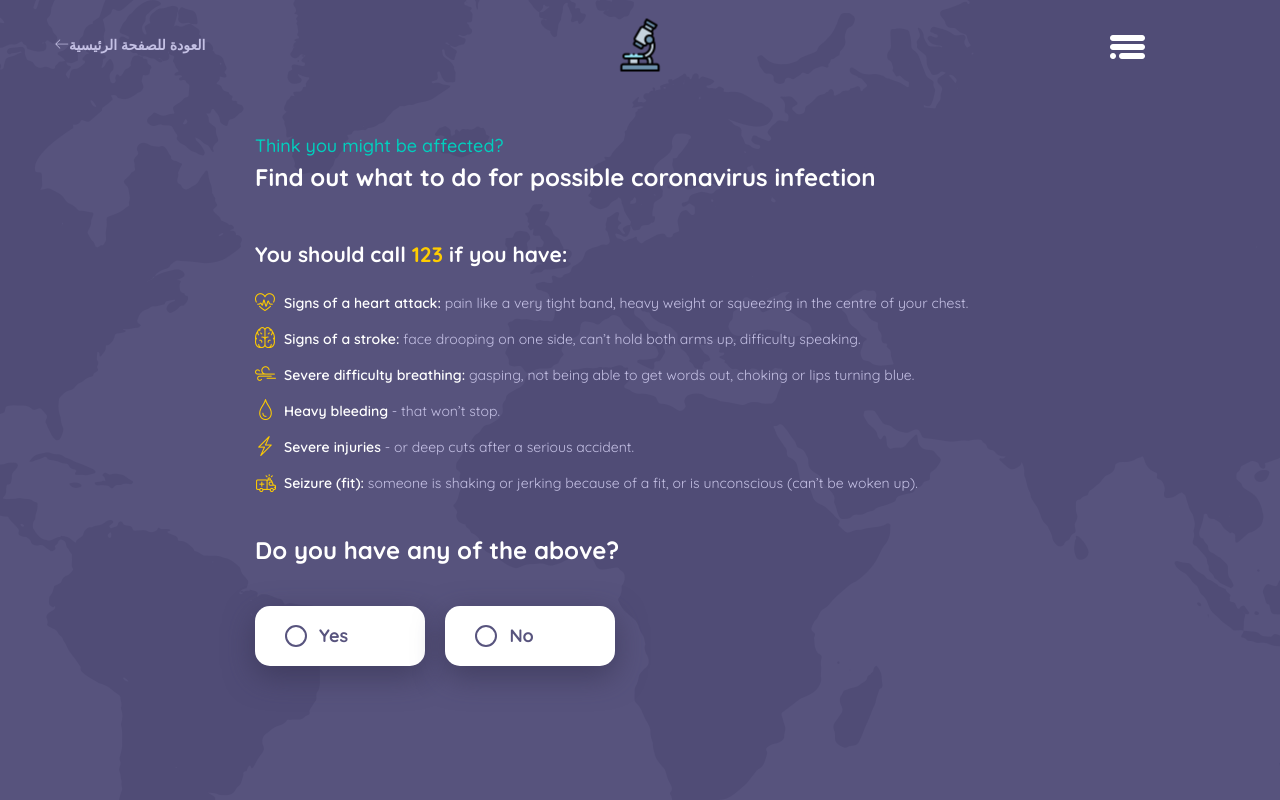
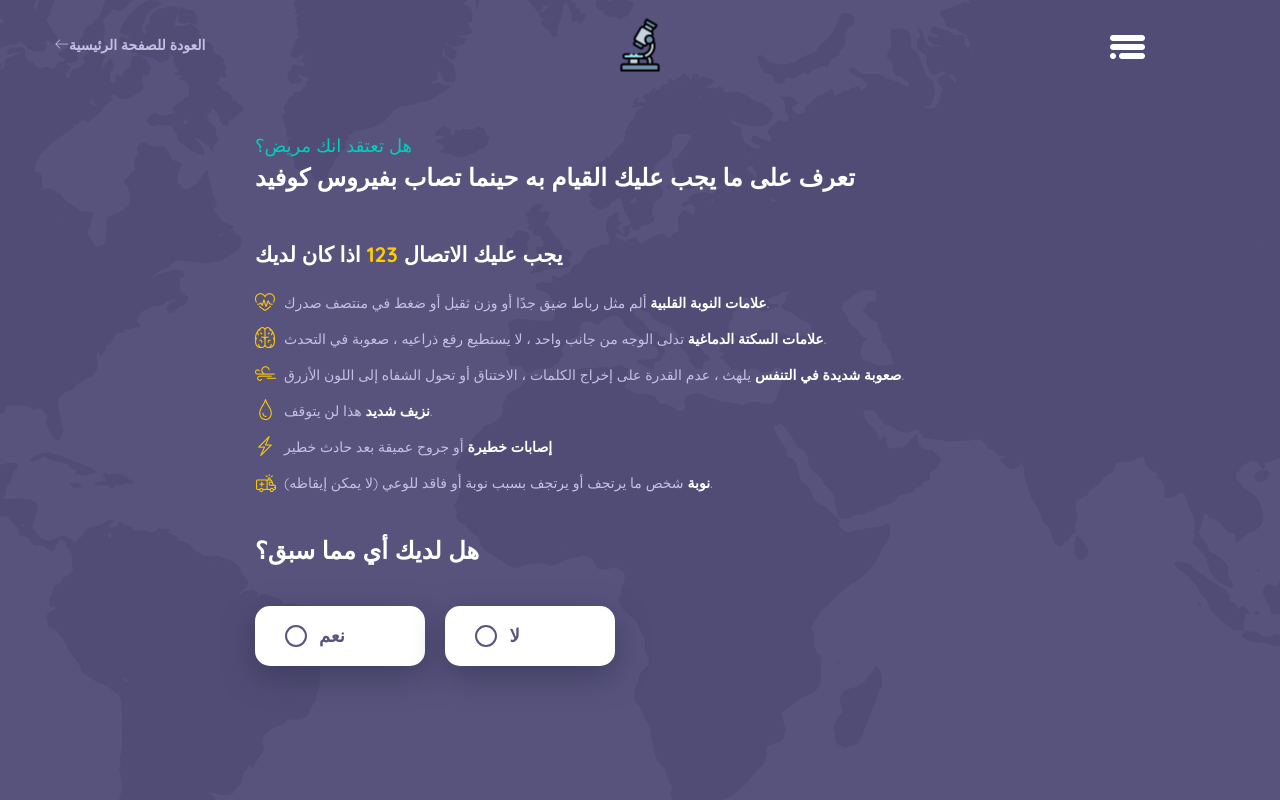
Before and after one commit to john0isaac/Centralized-and-Automated-Medical-Image-Analysis-Laboratory, a Flask app: page /virus-checker in a window 1280 px wide. Run offline with Flask 2, Linux system fonts and the light colour scheme; some libraries are stand-ins or nearby versions.

Commit message:
araic - virus checker

```diff
--- a/templates/pages/virus-checker-ar.html
+++ b/templates/pages/virus-checker-ar.html
@@ -9,37 +9,33 @@
                 <div class="container">
                     <div class="virus_checker_content">
                         <div class="main_title">
-                                    <h5>Think you might be affected?</h5>
-                                    <h2>Find out what to do for possible coronavirus infection</h2>
+                            <h5>هل تعتقد انك مريض؟</h5>
+                            <h2>تعرف على ما يجب عليك القيام به حينما تصاب بفيروس كوفيد </h2>
                         </div>
-                                <h4>You should call <span>123</span> if you have:</h4>
+                        <h4>يجب عليك الاتصال <span>123</span> اذا كان لديك</h4>
                         <ul class="list-unstyled">
-                                    <li><i class="linearicons-heart-pulse"></i><span>Signs of a heart attack:</span>
-                                        pain like a very tight band, heavy weight
-                                        or squeezing in the centre of your chest.</li>
-                                    <li><i class="linearicons-brain"></i><span>Signs of a stroke:</span> face drooping
-                                        on one side, can’t hold both arms
-                                        up, difficulty speaking.</li>
-                                    <li><i class="linearicons-wind"></i><span>Severe difficulty breathing:</span>
-                                        gasping, not being able to get words
-                                        out, choking or lips turning blue.</li>
-                                    <li><i class="linearicons-drop2"></i><span>Heavy bleeding</span> - that won’t stop.
+                            <li><i class="linearicons-heart-pulse"></i><span>علامات النوبة القلبية</span>
+                                ألم مثل رباط ضيق جدًا أو وزن ثقيل أو ضغط في منتصف صدرك.</li>
+                            <li><i class="linearicons-brain"></i><span>علامات السكتة الدماغية</span> تدلى الوجه من جانب
+                                واحد ، لا يستطيع رفع ذراعيه ، صعوبة في التحدث.</li>
+                            <li><i class="linearicons-wind"></i><span>صعوبة شديدة في التنفس</span>
+                                يلهث ، عدم القدرة على إخراج الكلمات ، الاختناق أو تحول الشفاه إلى اللون الأزرق.</li>
+                            <li><i class="linearicons-drop2"></i><span>نزيف شديد</span> هذا لن يتوقف.
                             </li>
-                                    <li><i class="linearicons-power"></i><span>Severe injuries</span> - or deep cuts
-                                        after a serious accident.</li>
-                                    <li><i class="linearicons-ambulance"></i><span>Seizure (fit): </span> someone is
-                                        shaking or jerking because of a fit, or
-                                        is unconscious (can’t be woken up).</li>
+                            <li><i class="linearicons-power"></i><span>إصابات خطيرة</span> أو جروح عميقة بعد حادث خطير
+                            </li>
+                            <li><i class="linearicons-ambulance"></i><span>نوبة </span>
+                                شخص ما يرتجف أو يرتجف بسبب نوبة أو فاقد للوعي (لا يمكن إيقاظه).</li>
                         </ul>
                         <div class="checked_button_info">
-                                    <h4>Do you have any of the above?</h4>
+                            <h4>هل لديك أي مما سبق؟</h4>
                             <div class="check_btn" data-toggle="modal" data-target="#ambulanceModal">
                                 <input type="radio" name="yes" id="yes" value="yes">
-                                        <label for="yes">Yes</label>
+                                <label for="yes">نعم</label>
                             </div>
                             <div class="check_btn moveDown">
                                 <input type="radio" name="yes" id="no" value="no">
-                                        <label for="no">No</label>
+                                <label for="no">لا</label>
                             </div>
                         </div>
                     </div>
@@ -54,36 +50,35 @@
             <div class="scrollable-content">
                 <div class="container">
                     <div class="virus_checker_content">
-                                <p>We need to know some details about your age, sex and the area you live.</p>
-                                <p>Please give your details or, if you are asking about someone else, the details of the
-                                    person you are asking about.</p>
-                                <p>This will help get a better idea of who is being affected by coronavirus.</p>
+                        <p>نحتاج إلى معرفة بعض التفاصيل حول عمرك وجنسك والمنطقة التي تعيش فيها.</p>
+                        <p>يرجى تقديم التفاصيل الخاصة بك أو ، إذا كنت تسأل عن شخص آخر ، تفاصيل الشخص الذي تسأل عنه.</p>
+                        <p>سيساعد ذلك في تكوين فكرة أفضل عن الأشخاص المصابين بفيروس كوفيد.</p>
                         <form action="#" class="appoinment_form select_form">
                             <div class="form-group">
                                 <input class="form-control" type="number" id="age" name="age" placeholder>
-                                        <label for="age">What is your age in years?</label>
+                                <label for="age">ما هو عمرك بالسنوات؟</label>
                             </div>
                             <div class="form-group">
                                 <input class="form-control" type="number" id="code" name="code" placeholder>
-                                        <label for="code">What is your postcode?</label>
+                                <label for="code">ما هو الرمز البريدي الخاص بك؟</label>
                             </div>
                         </form>
                         <div class="checked_button_info">
-                                    <h4>What is your sex?</h4>
+                            <h4>ما هو جنسك؟</h4>
                             <div class="check_btn">
                                 <input type="radio" name="gender" id="male" value="male">
-                                        <label for="male">Male</label>
+                                <label for="male">ذكر</label>
                             </div>
                             <div class="check_btn">
                                 <input type="radio" name="gender" id="female" value="female">
-                                        <label for="female">Female</label>
+                                <label for="female">أنثى</label>
                             </div>
                             <div class="check_btn">
                                 <input type="radio" name="gender" id="other" value="other">
-                                        <label for="other">Other/prefer not to answer</label>
+                                <label for="other">أخرى / يفضل عدم الإجابة</label>
                             </div>
                         </div>
-                                <button type="button" class="continue_btn moveDown">Continue</button>
+                        <button type="button" class="continue_btn moveDown">اكمل</button>
                     </div>
                 </div>
             </div>
@@ -97,8 +92,8 @@
                 <div class="container">
                     <div class="virus_checker_content">
                         <div class="main_title">
-                                    <h5>Advice on action to take for concern about coronavirus changed</h5>
-                                    <h2>You need to take action if you have either:</h2>
+                            <h5>بعض النصائح التى يتواجب اتخاذها للقلق بشأن فيروس كوفيد</h5>
+                            <h2>تحتاج إلى اتخاذ إجراء إذا كان لديك إما</h2>
                         </div>
                         <div class="row virus_symptom_inner">
                             <div class="col-md-6">
@@ -107,9 +102,9 @@
                                         <img src="/static/images/fever.png" alt>
                                     </div>
                                     <div class="media-body">
-                                                <h5>A fever <span>(high temperature)</span></h5>
-                                                <p>Even if you do not have a thermometer, you should answer 'yes' if
-                                                    your back or chest feels hot to touch.</p>
+                                        <h5>حمى <span>(درجة حرارة عالية)</span></h5>
+                                        <p>حتى إذا لم يكن لديك مقياس حرارة ، يجب أن تجيب بـ "نعم" إذا كان ظهرك أو صدرك
+                                            ساخنًا عند اللمس.</p>
                                     </div>
                                 </div>
                             </div>
@@ -119,22 +114,22 @@
                                         <img src="/static/images/cough.png" alt>
                                     </div>
                                     <div class="media-body">
-                                                <h5>A new continuous cough</h5>
-                                                <p>Coughing a lot for more than an hour, or 3 or more coughing episodes
-                                                    in 24 hours.</p>
+                                        <h5>سعال مستمر</h5>
+                                        <p>السعال الشديد لمدة تزيد عن ساعة ، أو 3 نوبات سعال أو أكثر في غضون 24 ساعة.
+                                        </p>
                                     </div>
                                 </div>
                             </div>
                         </div>
                         <div class="checked_button_info">
-                                    <h4>Do you have either of these symptoms?</h4>
+                            <h4>هل لديك أي من هذه الأعراض؟</h4>
                             <div class="check_btn" data-toggle="modal" data-target="#ambulanceModal">
                                 <input type="radio" name="yes" id="yes2" value="yes2">
-                                        <label for="yes2">Yes</label>
+                                <label for="yes2">نعم</label>
                             </div>
                             <div class="check_btn moveDown">
                                 <input type="radio" name="yes" id="no2" value="no2">
-                                        <label for="no2">No</label>
+                                <label for="no2">لا</label>
                             </div>
                         </div>
                     </div>
@@ -150,15 +145,14 @@
                 <div class="container">
                     <div class="virus_checker_content">
                         <div class="checked_button_info">
-                                    <h4>Are you too breathless to be able to speak more than
-                                        a few words?</h4>
+                            <h4>هل تشعر بضيق شديد لدرجة أنك لا تستطيع التحدث بأكثر من بضع كلمات؟</h4>
                             <div class="check_btn" data-toggle="modal" data-target="#ambulanceModal">
                                 <input type="radio" name="yes" id="yes3" value="yes">
-                                        <label for="yes3">Yes</label>
+                                <label for="yes3">نعم</label>
                             </div>
                             <div class="check_btn moveDown">
                                 <input type="radio" name="yes" id="no3" value="no">
-                                        <label for="no3">No</label>
+                                <label for="no3">لا </label>
                             </div>
                         </div>
                     </div>
@@ -174,14 +168,14 @@
                 <div class="container">
                     <div class="virus_checker_content">
                         <div class="checked_button_info">
-                                    <h4>Do you live with someone who has developed fever or new continuous cough?</h4>
+                            <h4>هل تعيش مع شخص أصيب بحمى أو سعال جديد؟</h4>
                             <div class="check_btn" data-toggle="modal" data-target="#ambulanceModal">
                                 <input type="radio" name="yes" id="yes4" value="yes">
-                                        <label for="yes4">Yes</label>
+                                <label for="yes4">نعم</label>
                             </div>
                             <div class="check_btn" data-toggle="modal" data-target="#recommenddModal">
                                 <input type="radio" name="yes" id="no4" value="no">
-                                        <label for="no4">No</label>
+                                <label for="no4">لا</label>
                             </div>
                         </div>
                     </div>
@@ -196,9 +190,9 @@
     <div class="modal-dialog" role="document">
         <div class="modal-content text-center">
             <i class="linearicons-ambulance"></i>
-                <h6>Highly recommended</h6>
-                <h2>Please call 123 immediately and<br> ask for an ambulance.</h2>
-                <button type="button" class="exit_btn" data-dismiss="modal">Exit</button>
+            <h6>ينصح به بشده</h6>
+            <h2>يرجى الاتصال بالرقم 123 على الفور و<br> اطلب سيارة إسعاف</h2>
+            <button type="button" class="exit_btn" data-dismiss="modal">خروج</button>
         </div>
     </div>
 </div>
@@ -208,41 +202,35 @@
         <div class="modal-content">
             <div class="scroll_body">
                 <div class="main_title">
-                        <h5>Recommendation to your details</h5>
-                        <h2>Please call NHS 105 or 15335 and speak to a nurse.</h2>
+                    <h5>التوصية بالتفاصيل الخاصة بك</h5>
+                    <h2>يرجى الاتصال على 105 أو 15335 والتحدث إلى ممرضة</h2>
                 </div>
-                    <p>Tell them that you have been advised by this tool to call about coronavirus symptoms. The phone
-                        service will be very busy but you must wait until you get through.</p>
-                    <h6>You also need to isolate yourself and stay indoors for at least 7 days.</h6>
+                <p>أخبرهم أن هذه الأداة نصحتك بالاتصال بأعراض فيروس كوفيد. ستكون خدمة الهاتف مشغولة للغاية ولكن يجب
+                    عليك الانتظار حتى تصل</p>
+                <h6>تحتاج أيضًا إلى عزل نفسك والبقاء في المنزل لمدة 7 أيام على الأقل.</h6>
                 <ul class="list-unstyled">
-                        <li><i class="linearicons-arrow-right"></i><span>Everyone you live with needs</span> to isolate
-                            themselves at home for at least <span>14 days.</span></li>
-                        <li><i class="linearicons-arrow-right"></i>If <span>they develop fever or cough</span> during
-                            that
-                            time they should complete this form.</li>
-                        <li><i class="linearicons-arrow-right"></i>Even though you are in the house together, you should
-                            <span>try
-                                and stay away from each
-                                other as much as you can.</span>
+                    <li><i class="linearicons-arrow-right"></i><span> كل شخص يعيش معك يحتاج</span> لعزل نفسهم في المنزل
+                        على الأقل <span>14 يوم .</span></li>
+                    <li><i class="linearicons-arrow-right"></i>If <span>يصابون بالحمى أو السعال</span> خلال ذلك الوقت
+                        يجب عليهم إكمال هذا النموذج.</li>
+                    <li><i class="linearicons-arrow-right"></i>حتى لو كنتم في المنزل معًا ، يجب عليك
+                        <span>حاولو الابتعاد عن بعضكما البعض قدر الإمكان.</span>
                     </li>
-                        <li><i class="linearicons-arrow-right"></i>If you live with someone aged 70 or older, or who has
-                            a
-                            long-term health condition
-                            or is pregnant, try and find somewhere else for them to stay for 14 days (where they
-                            can isolate themselves).</li>
+                    <li><i class="linearicons-arrow-right"></i>إذا كنت تعيش مع شخص يبلغ من العمر 70 عامًا أو أكبر ، أو
+                        لديه حالة صحية طويلة الأمد أو حامل ، فحاول العثور على مكان آخر ليقيم فيه لمدة 14 يومًا (حيث
+                        يمكنه عزل أنفسهم).</li>
                 </ul>
-                    <p><span>Find out more about how to self-isolate.</span> Please read and follow this guidance
-                        carefully
-                        to protect others. To protect yourself and others, do not go to a GP, pharmacy or hospital.</p>
-                    <h6>If you’re away from home:</h6>
+                <p><span>اكتشف المزيد حول كيفية عزل الذات</span> يرجى قراءة هذا الدليل واتباعه بعناية لحماية الآخرين.
+                    لحماية نفسك والآخرين ، لا تذهب إلى طبيب عام أو صيدلية أو مستشفىl.</p>
+                <h6>إذا كنت بعيدًا عن المنزل</h6>
                 <ul class="list-unstyled">
-                        <li><i class="linearicons-arrow-right"></i>Go straight home by the most direct route</li>
-                        <li><i class="linearicons-arrow-right"></i>Stay at least 2 metres away from people if possible.
+                    <li><i class="linearicons-arrow-right"></i>اذهب إلى المنزل من الطريق الأكثر مباشرة</li>
+                    <li><i class="linearicons-arrow-right"></i>ابق على بعد مترين على الأقل من الناس إن أمكن.
                     </li>
-                        <li><i class="linearicons-arrow-right"></i>Avoid public transport if you can.</li>
+                    <li><i class="linearicons-arrow-right"></i>تجنب وسائل النقل العام إذا استطعت.</li>
                 </ul>
             </div>
-                <button type="button" class="exit_btn" data-dismiss="modal">Exit</button>
+            <button type="button" class="exit_btn" data-dismiss="modal">خروج</button>
         </div>
     </div>
 </div>
```
Lines whose indentation alone changed are shown as unchanged.
